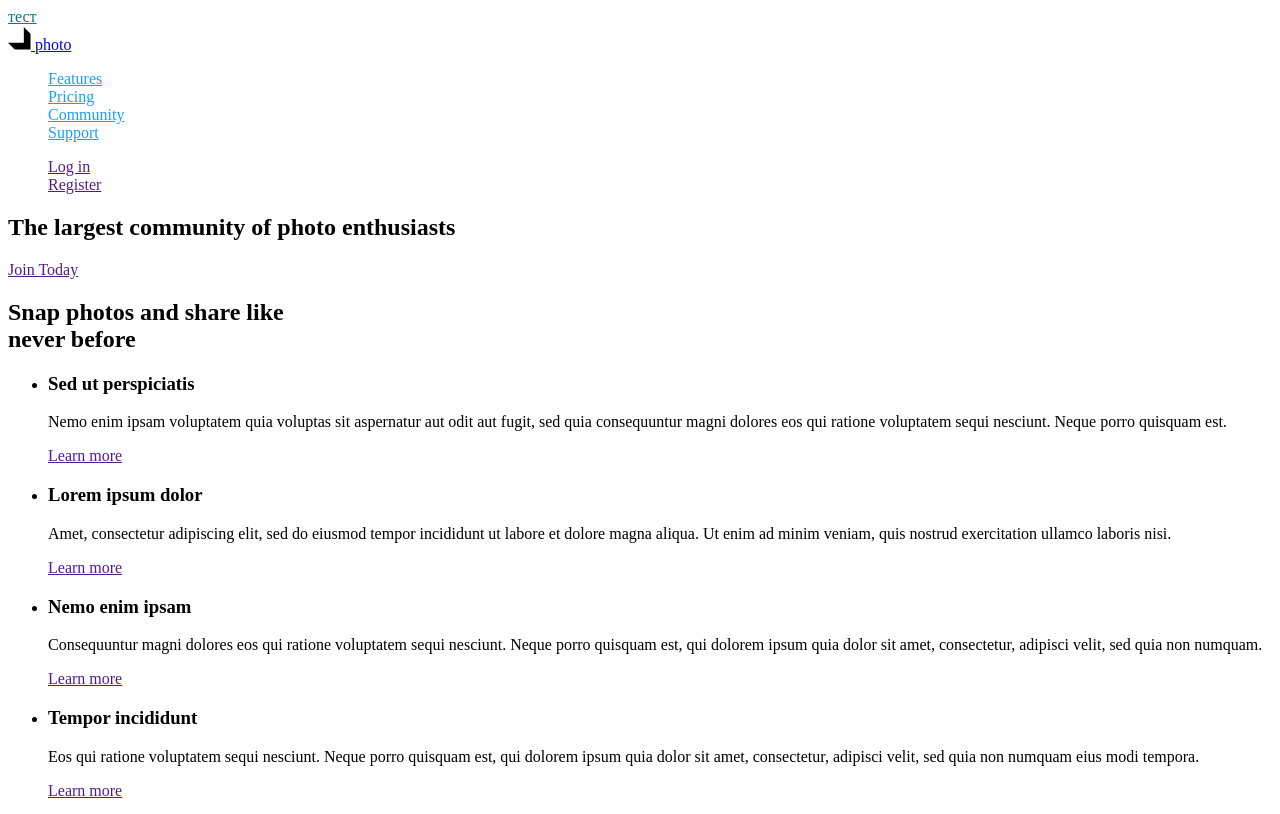
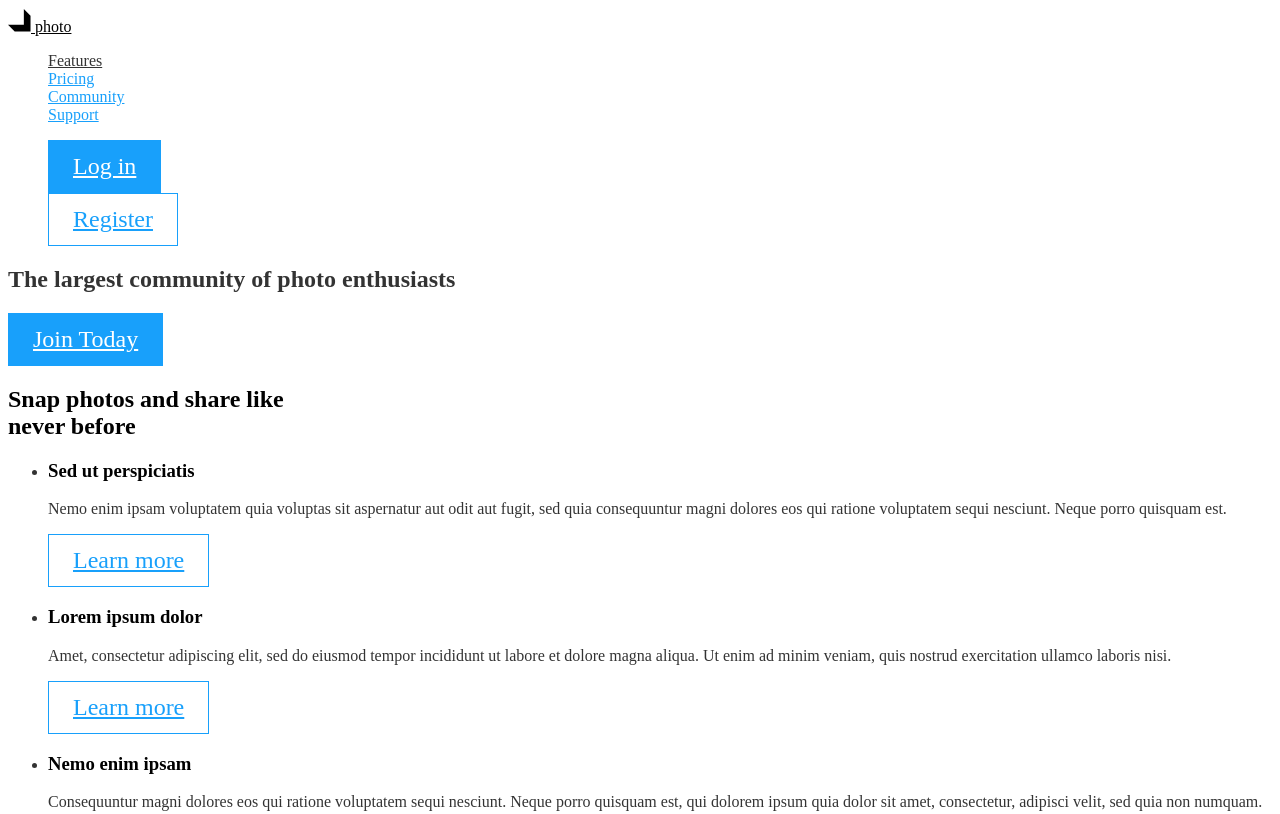
Before and after one commit to innawonder/github-tutorial, a plain HTML site: page index.html in a window 1280 px wide. Shown: the top 814 px of the page. Drawn offline with Linux system fonts and the light colour scheme.

Commit message:
добавляет кнопки доп.css файлы

```diff
--- /dev/null
+++ b/css/common.css
@@ -0,0 +1,35 @@
+:root {
+  --primary-text-color: rgba(0, 0, 0, 0.8);
+  --title-text-color: #000000;
+  --accent-color: #18a0fb;
+  --primary-white-color: #ffffff;
+}
+
+body {
+  background-color: var(--primary-white-color);
+  color: var(--primary-text-color);
+}
+.logo {
+  color: var(--title-text-color);
+}
+
+.logo:hover {
+  color: var(--accent-color);
+}
+/* site nav */
+/* .site-nav a {
+  color: #18a0fb;
+} */
+
+.site-nav .link {
+  color: var(--accent-color);
+}
+
+.site-nav .link:hover,
+.site-nav .link:focus {
+  color: black;
+}
+
+.site-nav .link.current {
+  color: var(--primary-text-color);
+}
--- /dev/null
+++ b/css/main.css
@@ -0,0 +1,97 @@
+/* цвет основного текста: #000000;
+в итоге это вторичный */
+
+/* вторичный цвет: 0,0,0,0,8;
+в итоге это первичный цвет -основной текст по нему. */
+
+/* белый #FFFFFF */
+
+/* акцент #18A0FB; */
+
+/* вторичный цвет фона #F5F5F5 */
+
+:root {
+  --primary-text-color: rgba(0, 0, 0, 0.8);
+  --title-text-color: #000000;
+  --accent-color: #18a0fb;
+  --primary-white-color: #ffffff;
+}
+
+body {
+  background-color: var(--primary-white-color);
+  color: var(--primary-text-color);
+}
+
+.list {
+  list-style: none;
+}
+
+.logo {
+  color: var(--title-text-color);
+}
+
+.logo:hover {
+  color: var(--accent-color);
+}
+
+/* site nav */
+/* .site-nav a {
+  color: #18a0fb;
+} */
+
+.site-nav .link {
+  color: var(--accent-color);
+}
+
+.site-nav .link:hover,
+.site-nav .link:focus {
+  color: black;
+}
+
+.site-nav .link.current {
+  color: var(--primary-text-color);
+}
+
+/* hero */
+
+.hero .title {
+  color: var(--title-text-color);
+}
+
+/* section */
+
+.section-title {
+  color: var(--title-text-color);
+}
+
+/* Features */
+.feature-list .title {
+  color: var(--title-text-color);
+}
+
+/* examples */
+
+.work-list .title {
+  color: var(---title-text-color);
+}
+
+.button {
+  color: var(--title-text-color);
+  background-color: var(--primary-white-color);
+  font-size: 24px;
+  padding: 12px 24px;
+  display: inline-block;
+  border: 1px solid black;
+}
+
+.button.primary {
+  color: var(--primary-white-color);
+  background-color: var(--accent-color);
+  border-color: transparent;
+}
+
+.button.secondary {
+  color: var(--accent-color);
+  background-color: var(--primary-white-color);
+  border-color: var(--accent-color);
+}
--- a/css/styles.css
+++ /dev/null
@@ -1,79 +0,0 @@
-/* цвет основного текста: #000000;
-в итоге это вторичный */
-
-/* вторичный цвет: 0,0,0,0,8;
-в итоге это первичный цвет -основной текст по нему. */
-
-/* белый #FFFFFF */
-
-/* акцент #18A0FB; */
-
-/* вторичный цвет фона #F5F5F5 */
-
-
-:root {
-    --primary-text-color: #000000 80 %;
-    --title-text-color: #000000;
-    --accent-color:#18a0fb;
-    --primary-bg-color: #ffffff;
-}
-
-body {
-  background-color: #ffffff;
-  color: #000000;
-}
-
-
-.test {
-  color: teal;
-}
-
-
-
-.logo:hover {
-  color: #18a0fb
-}
-
-.list {
-  list-style: none;
-}
-
-/* site nav */
-/* .site-nav a {
-  color: #18a0fb;
-} */
-
-.site-nav .link {
-  color: #18a0fb;
-}
-
-.site-nav .link:hover,
-.site-nav .link:focus {
-  color: black;
-
-  /* hero */
-
-.hero-title {
-    color:  #000000;
-}
-
-/* section */
-
-.section-title {
-  color: black;
-}
-
-/* Features */gi
-.feature-list .title {
-    color:black;
-}
-
-.feature-list .link {
-    color: #18A0FB;
-}
-
-/* examples */
-
-.work-list .title {
-    color:var (--title-text-color) ;
-}
--- a/index.html
+++ b/index.html
@@ -4,8 +4,9 @@
     <meta charset="UTF-8">
     <meta name="viewport" content="width=, initial-scale=1.0">
     <title>Document</title>
-    <link rel="stylesheet" href="./css/styles.css">
-    <a href="" class="test">тест</a>
+    <link rel="stylesheet" href="./css/common.css">
+    <link rel="stylesheet" href="./css/main.css">
+
 </head>
 <body class="page">
 
@@ -18,15 +19,15 @@
         </a>
 
         <ul class="site-nav list">
-            <li><a href=""class="link">Features</a></li>
+            <li><a href=""class="link current">Features</a></li>
             <li><a href=""class="link">Pricing</a></li>
-            <li><a href=""class="link">Community</a></li>
+            <li><a href="./community.html"class="link">Community</a></li>
             <li><a href=""class="link">Support</a></li>
         </ul>
 
         <ul class="auth-nav list">
-            <li><a href="">Log in</a></li>
-            <li><a href="">Register</a></li>
+            <li><a href="" class="button primary">Log in</a></li>
+            <li><a href="" class="button secondary">Register</a></li>
         </ul>
        </nav>
    </header>
@@ -36,7 +37,7 @@
     <!-- герой -->
     <section class="hero">
         <h1 class="hero-title">The largest community of photo enthusiasts</h1>
-        <a href="">Join Today</a>
+        <a href="" class="button primary">Join Today</a>
     </section>
 
     <!-- преимущества -->
@@ -49,7 +50,7 @@
                 <p>Nemo enim ipsam voluptatem quia voluptas sit aspernatur aut odit aut fugit, sed quia consequuntur magni
                     dolores eos qui
                     ratione voluptatem sequi nesciunt. Neque porro quisquam est.</p>
-                <a href="" class="link">Learn more</a>
+                <a href="" class="button secondary">Learn more</a>
             </li>
 
             <li>
@@ -57,7 +58,7 @@
                 <p>Amet, consectetur adipiscing elit, sed do eiusmod tempor incididunt ut labore et dolore magna aliqua. Ut
                     enim ad minim
                     veniam, quis nostrud exercitation ullamco laboris nisi.</p>
-                <a href="" class="link">Learn more</a>
+                <a href="" class="button secondary">Learn more</a>
             </li>
 
             <li>
@@ -65,7 +66,7 @@
                 <p>Consequuntur magni dolores eos qui ratione voluptatem sequi nesciunt. Neque porro quisquam est, qui
                     dolorem ipsum quia
                     dolor sit amet, consectetur, adipisci velit, sed quia non numquam.</p>
-                <a href="" class="link">Learn more</a>
+                <a href="" class="button secondary">Learn more</a>
             </li>
 
             <li>
@@ -137,8 +138,8 @@
         <p>
             Lorem ipsum dolor sit amet, consectetur adipiscing elit, sed do eiusmod tempor incididunt ut labore
         </p>
-            <a href="">Join Today</a>
-            <a href="">Contact us</a>
+            <a href="" class="button primary">Join Today</a>
+            <a href="" class="button secondary">Contact us</a>
     </section>
 
    </main>
```
Also changed, not shown: community.html (added, +70 -0 lines), css/community.css (added).
